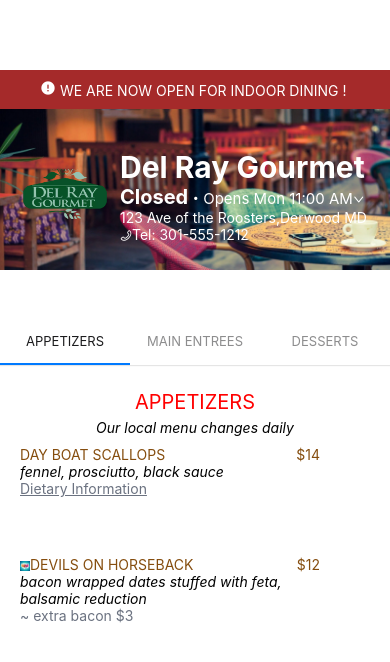
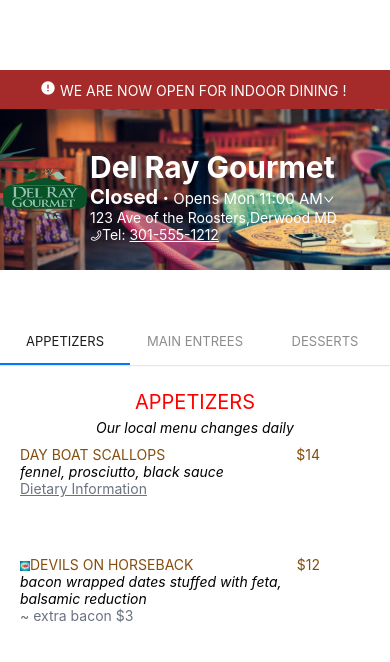
Before and after one commit to keerthijangam23/restaurant-menu-react-native, a React Native app: screen / in a window 390 px wide. Shown: the top 662 px of the page. Built offline with nearby package versions, Linux system fonts and the light colour scheme.

Commit message:
Add underline to the contact number

```diff
--- a/components/AboutComponent.tsx
+++ b/components/AboutComponent.tsx
@@ -17,6 +17,7 @@ export default function AboutComponent() {
   return (
     <ScrollView style={styles.container}>
       <ImageBackground
+        // testID="resturant-back-ground-image"
         source={require("../assets/restaurant.jpeg")}
         style={styles.resImage}
       >
@@ -41,7 +42,7 @@ export default function AboutComponent() {
             </Text>
             <Text style={styles.address}>
               <AntDesign name="phone" />
-              Tel: 301-555-1212
+              <Text>Tel:</Text> <Text style={styles.number}>301-555-1212</Text>
             </Text>
           </View>
         </View>
@@ -80,13 +81,10 @@ const styles = StyleSheet.create({
   name: {
     width: "70%",
     height: "50%",
-    marginLeft: 20,
     marginTop: 40,
     flexDirection: "row",
-    // backgroundColor: "red",
   },
   shop: {
-    paddingLeft: 10,
     fontSize: 30,
     fontWeight: "bold",
     color: "white",
@@ -94,7 +92,6 @@ const styles = StyleSheet.create({
   timings: {
     color: "white",
     fontSize: 15,
-    paddingLeft: 10,
   },
   closed: {
     fontSize: 20,
@@ -102,6 +99,8 @@ const styles = StyleSheet.create({
   },
   address: {
     color: "white",
-    paddingLeft: 10,
+  },
+  number: {
+    textDecorationLine: "underline",
   },
 });
```
